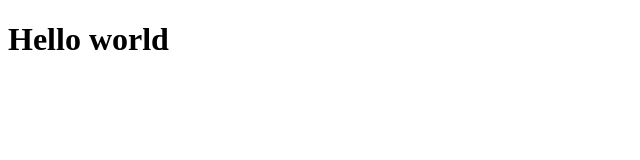
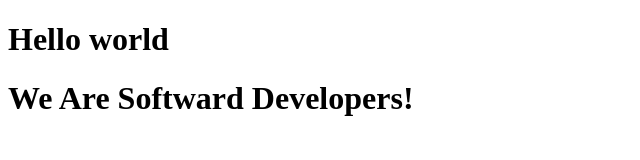
Before and after one commit to niicode/microverse-code-challenge, a plain HTML site: page index.html in a window 1280 px wide. Shown: the whole page, without its empty margins (0-640 px from the left). Drawn offline with Linux system fonts and the light colour scheme.

Commit message:
added text to html file

```diff
--- a/index.html
+++ b/index.html
@@ -8,5 +8,6 @@
 </head>
 <body>
   <h1>Hello world</h1>
+  <h1>We Are Softward Developers!</h1>
 </body>
 </html>
```
